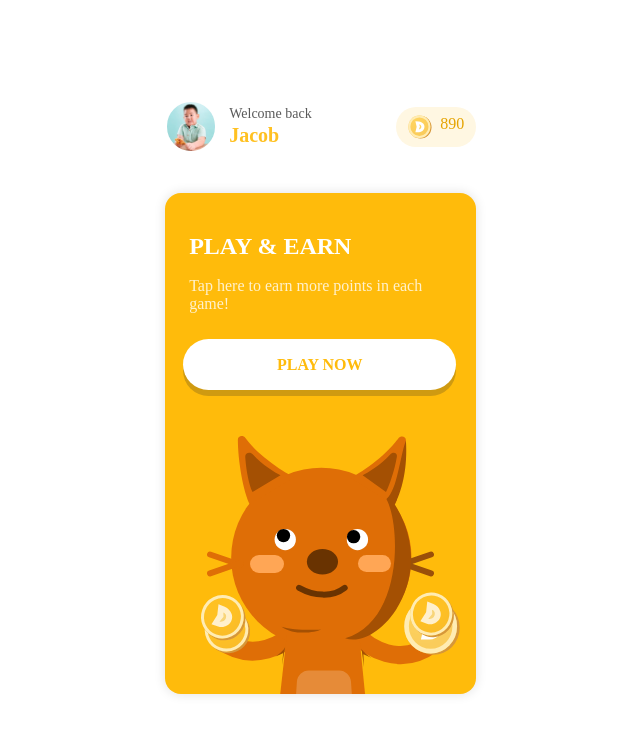
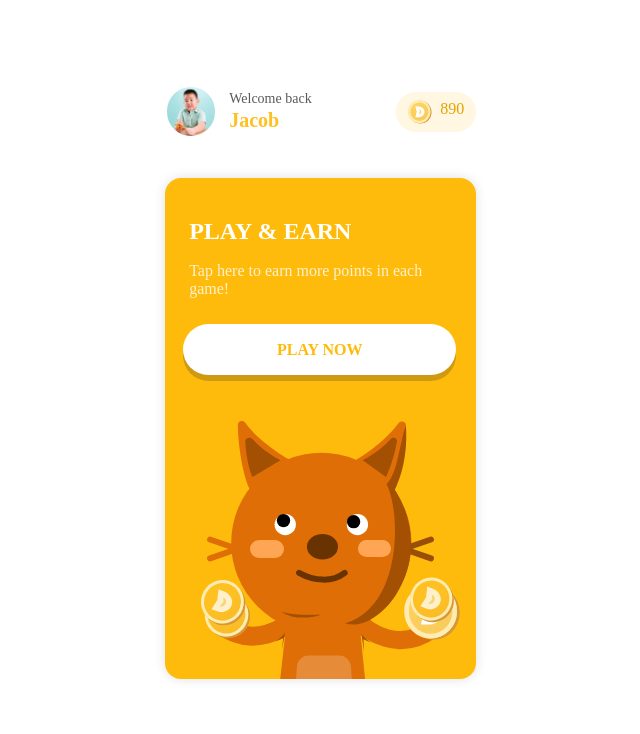
Before and after one commit to KentKong97/KentKong97.dumo.io, a website built with Parcel: page index.html in a window 1280 px wide. Shown: the whole page, without its empty margins (366-1006 px from the left). Built offline with nearby package versions, Linux system fonts and the light colour scheme; a web font is replaced by a local one.

Commit message:
Update index.css

```diff
--- a/index.css
+++ b/index.css
@@ -281,7 +281,7 @@ body {
 @media screen and (min-width:1024px) and (max-width: 1999px) {
   .frame-form {
     position: absolute;
-    top: 10%;
+    top: 8.5%;
     left: 41.5%;
     flex-direction: column;
     gap: 40px;
```
